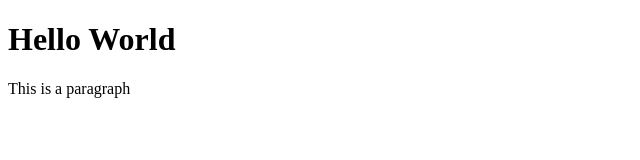
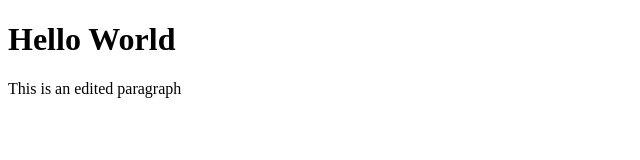
Before and after one commit to ParthGarg21/PracticeBranches, a plain HTML site: page index.html in a window 1280 px wide. Shown: the full height of the page, 0-640 px from the left. Drawn offline with Linux system fonts and the light colour scheme.

Commit message:
Update index.html

```diff
--- a/index.html
+++ b/index.html
@@ -9,7 +9,7 @@
 
 <body>
     <h1>Hello World</h1>
-    <p>This is a paragraph</p>
+    <p>This is an edited paragraph</p>
 </body>
 
 </html>
```
